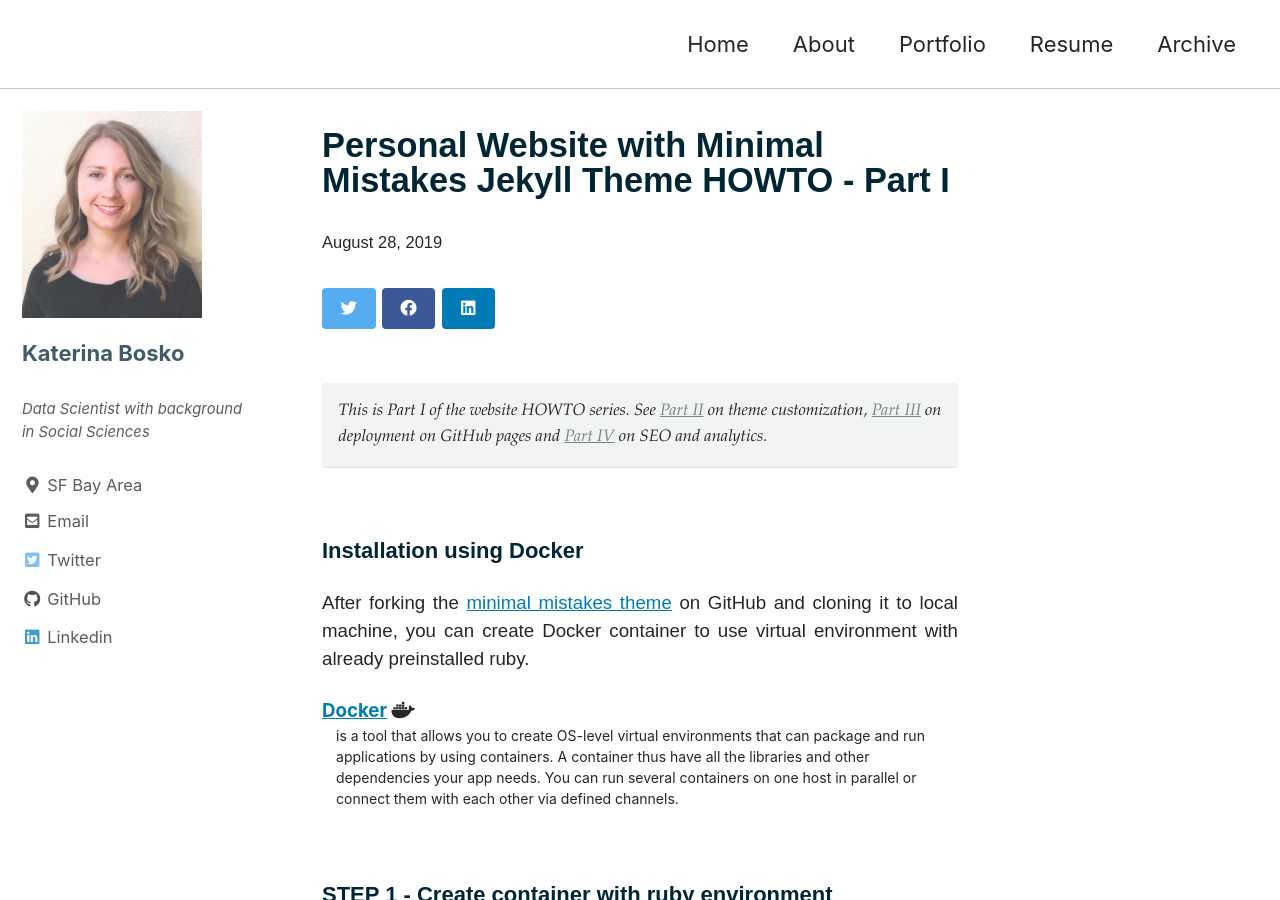
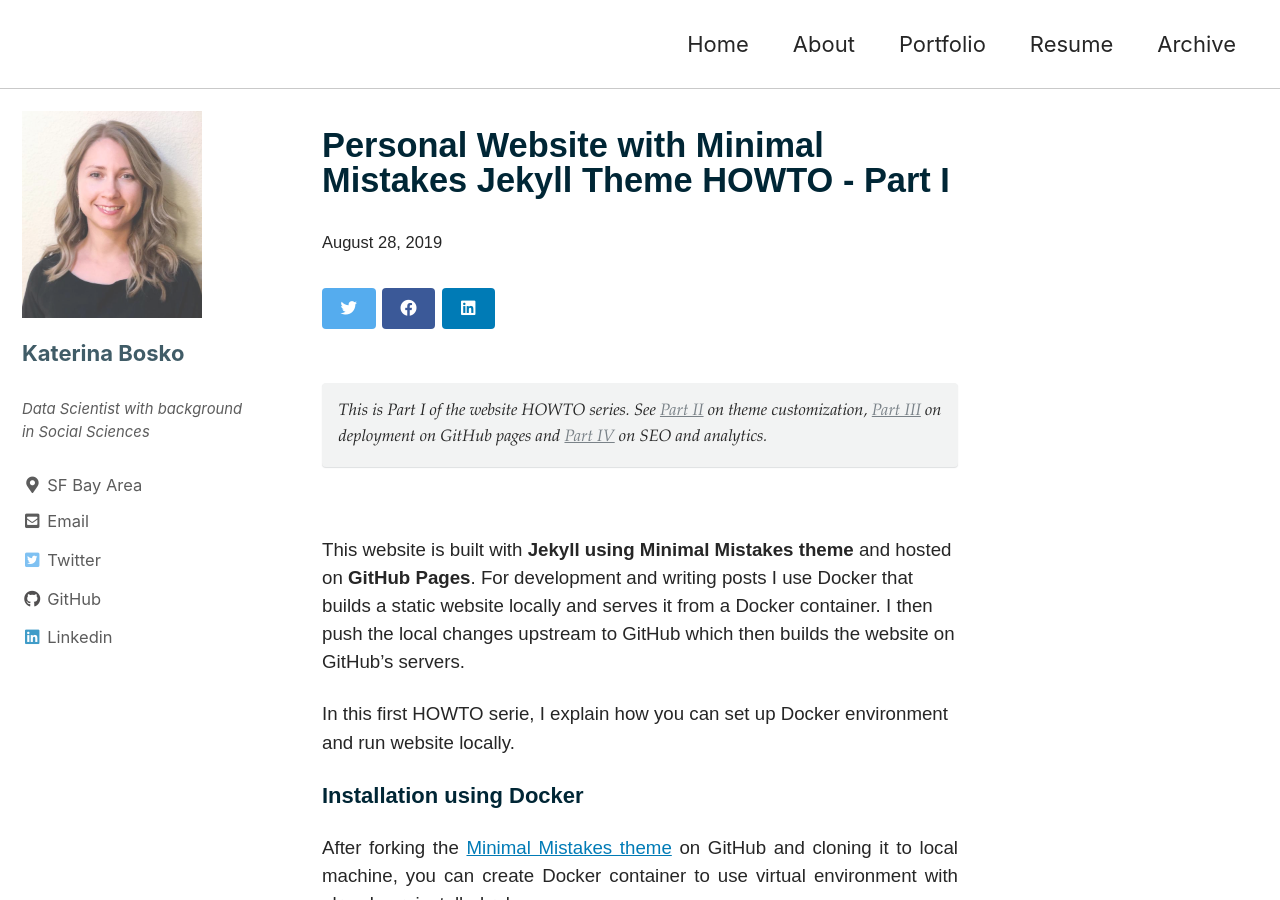
Before and after one commit to k-bosko/k-bosko.github.io, a Jekyll site: the page built from _posts/2019-08-28-Personal-website-with-Minimal-Mistakes-Jekyll-Theme-HOWTO-Part-I.md, in a window 1280 px wide and 900 px high. Built offline with Jekyll 4.4.1, drawn with Linux system fonts in a browser that asks for light colours; cached includes are drawn as plain includes; nearby versions of some CDN libraries; comment, search, counter and statistics services are not loaded.

Commit message:
updated intro in HOWTO series posts

```diff
--- a/_posts/2019-08-28-Personal-website-with-Minimal-Mistakes-Jekyll-Theme-HOWTO-Part-I.md
+++ b/_posts/2019-08-28-Personal-website-with-Minimal-Mistakes-Jekyll-Theme-HOWTO-Part-I.md
@@ -14,8 +14,13 @@
 &nbsp;
 &nbsp;
 
+This website is built with **Jekyll using Minimal Mistakes theme** and hosted on **GitHub Pages**. For development and writing posts I use Docker that builds a static website locally and serves it from a Docker container. I then push the local changes upstream to GitHub which then builds the website on GitHub's servers.
+
+
+In this first HOWTO serie, I explain how you can set up Docker environment and run website locally.
+
 ### Installation using Docker
-After forking the [minimal mistakes theme](https://github.com/mmistakes/minimal-mistakes) on GitHub and cloning it to local machine, you can create Docker container to use virtual environment with already preinstalled ruby.
+After forking the [Minimal Mistakes theme](https://github.com/mmistakes/minimal-mistakes) on GitHub and cloning it to local machine, you can create Docker container to use virtual environment with already preinstalled ruby.
 {: .text-justify}
 
 
```
Also changed, not shown: _posts/2019-08-28-Personal-website-with-Minimal-Mistakes-Jekyll-Theme-HOWTO-Part-II.md (+3 -1 lines), _posts/2019-08-30-Personal-website-with-Minimal-Mistakes-Jekyll-Theme-HOWTO-Part-III.md (+4 -0 lines), _posts/2019-09-01-Personal-website-with-Minimal-Mistakes-Jekyll-Theme-HOWTO-Part-IV.md (+1 -1 lines), _posts/2020-05-01-XML-Sitemap-Problem-when-hosting-on-GitHub.md (+1 -1 lines).
